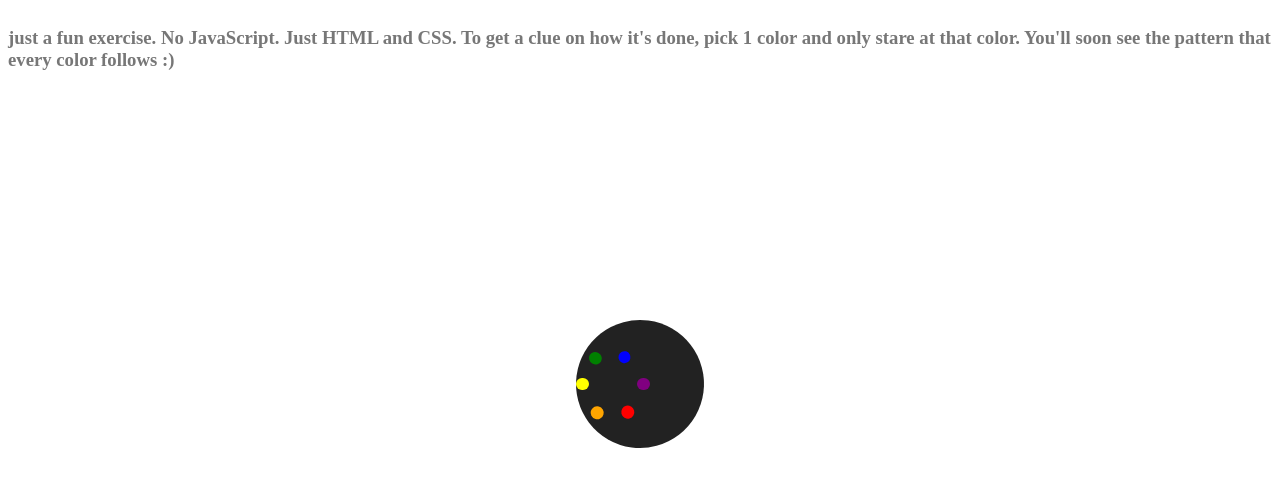
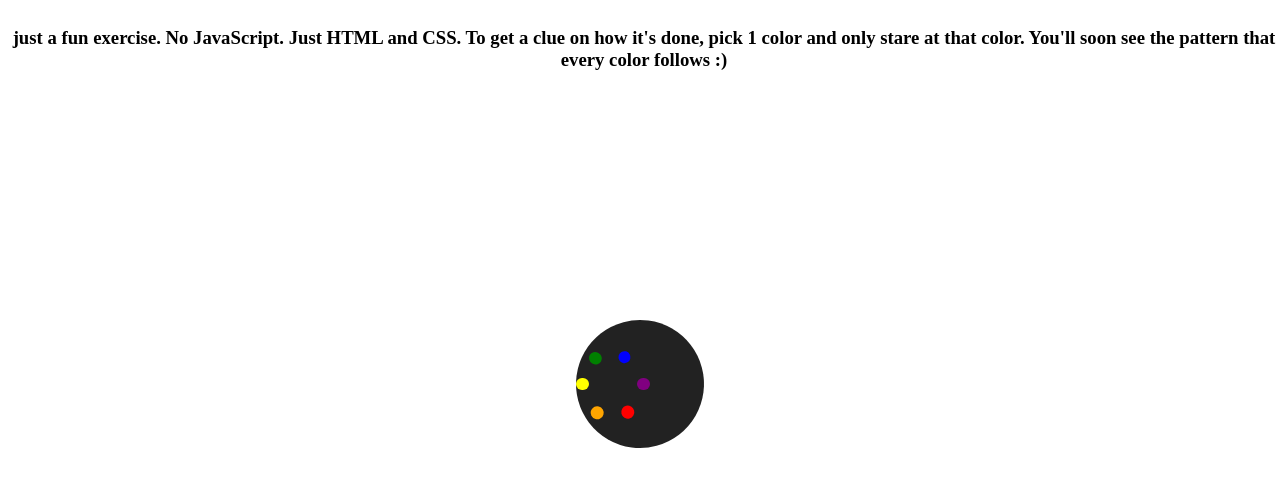
Before and after one commit to tomkim825/css-exercises, a plain HTML site: page index.html in a window 1280 px wide. Drawn offline with Linux system fonts and the light colour scheme.

Commit message:
Update index.html

```diff
--- a/index.html
+++ b/index.html
@@ -90,7 +90,7 @@
     </style>
 
 <body>
- <header style="width=100%; position: fixed; color: #777">
+ <header style="width=100%; position: fixed; color: #000; text-align:center">
     <h3> just a fun exercise. No JavaScript. Just HTML and CSS. To get a clue on how it's done, pick 1 color and only stare at that color. You'll soon see the pattern that every color follows :)</h3>
  </header>
     <div class="container busy">
```
